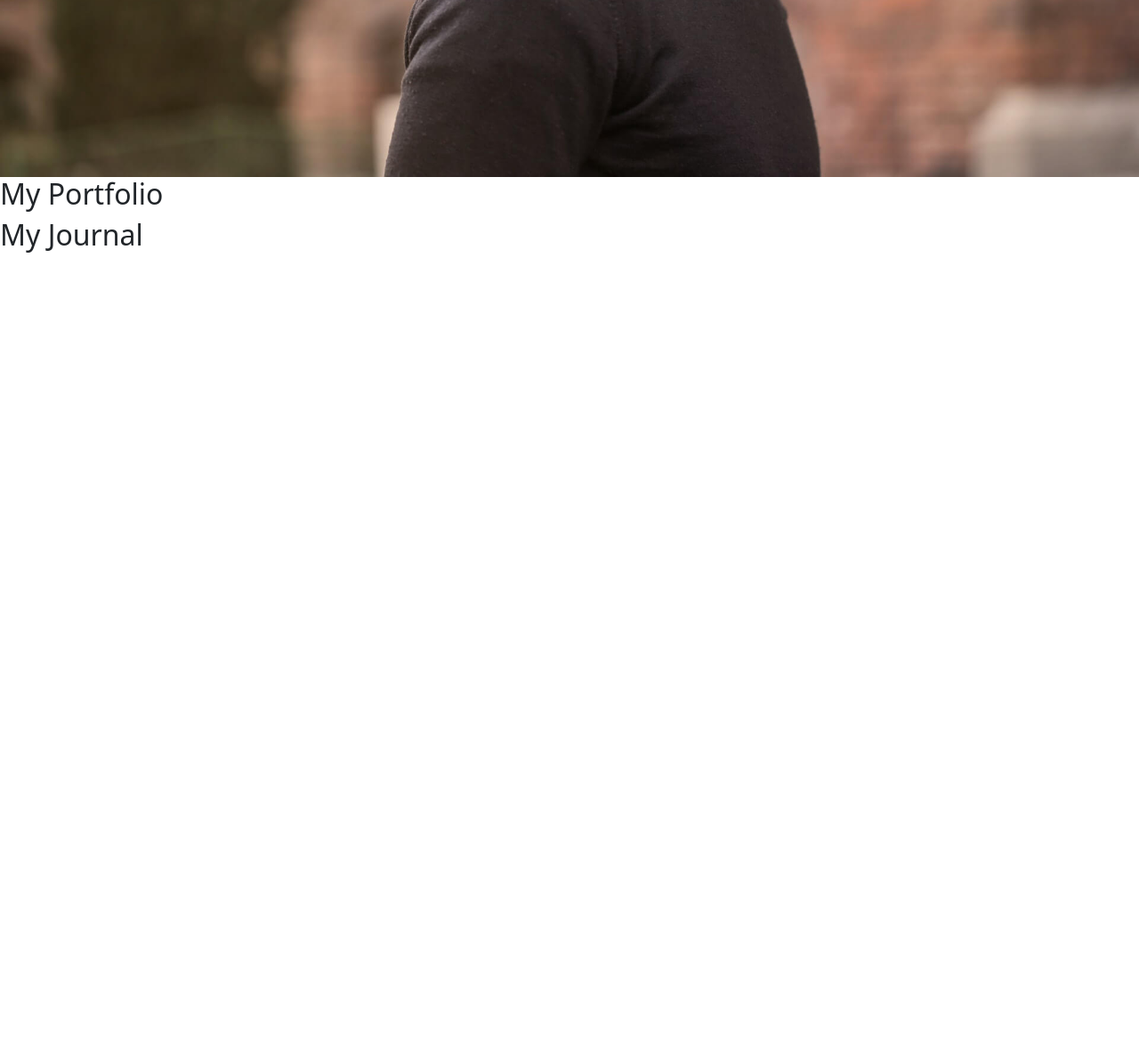
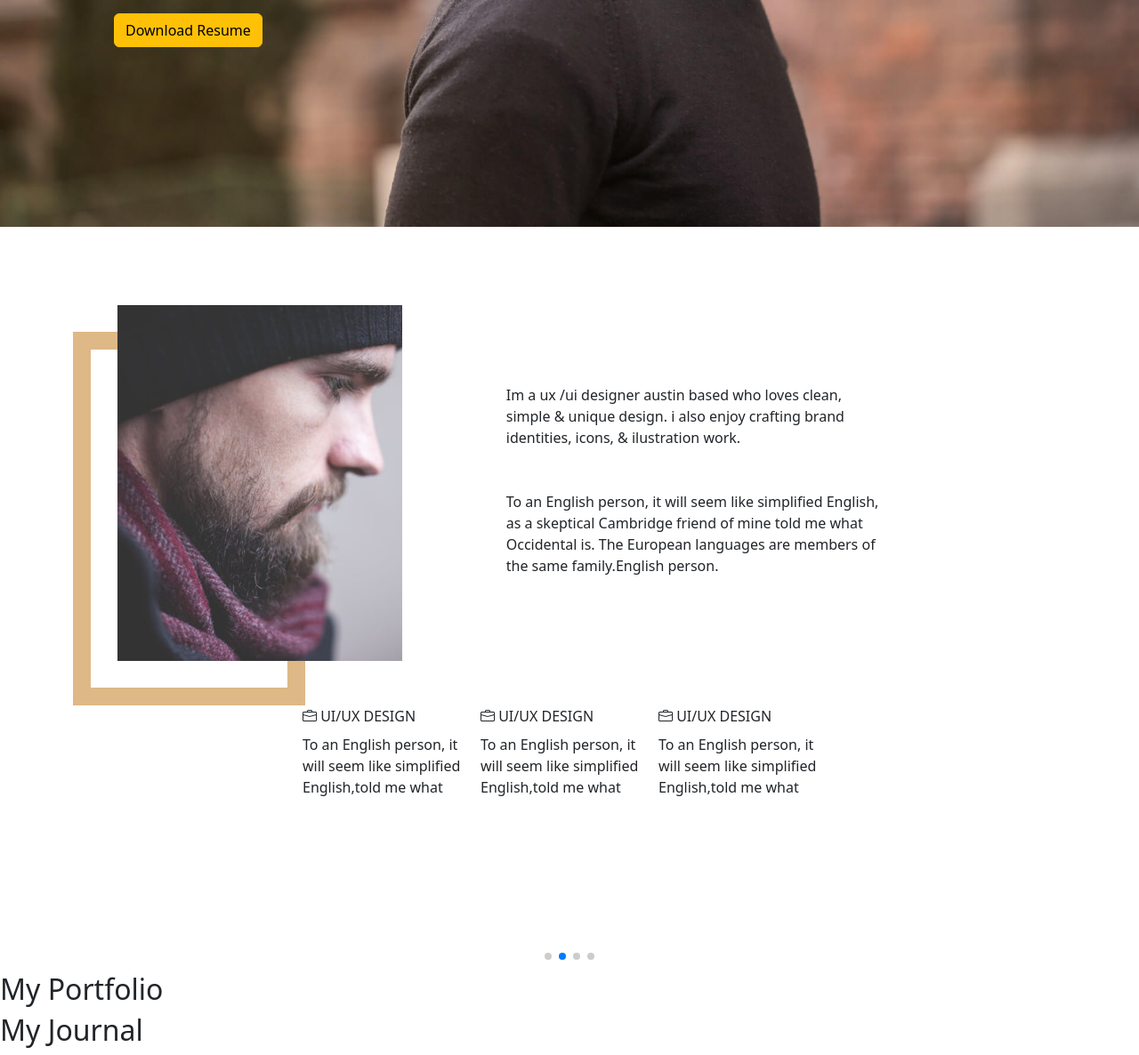
Before and after one commit to akashsoni398/TechLang-WD-Oct23, a plain HTML site: page Frontend Development/bs-portfolio/index.html in a window 1280 px wide. Shown: the part 601-1787 px from the top of the page at 89% size. Before the commit the page ends 893 px from the top, so only its background shows below. Drawn offline with nearby package versions, Linux system fonts and the light colour scheme.

Commit message:
commit-3

```diff
--- a/Frontend Development/bs-portfolio/index.html
+++ b/Frontend Development/bs-portfolio/index.html
@@ -7,6 +7,8 @@
     <link href="https://cdn.jsdelivr.net/npm/bootstrap@5.3.2/dist/css/bootstrap.min.css" rel="stylesheet" integrity="sha384-T3c6CoIi6uLrA9TneNEoa7RxnatzjcDSCmG1MXxSR1GAsXEV/Dwwykc2MPK8M2HN" crossorigin="anonymous">
     <link rel="stylesheet" href="https://cdn.jsdelivr.net/npm/bootstrap-icons@1.11.1/font/bootstrap-icons.css">
     <script src="https://cdn.jsdelivr.net/npm/bootstrap@5.3.2/dist/js/bootstrap.bundle.min.js" integrity="sha384-C6RzsynM9kWDrMNeT87bh95OGNyZPhcTNXj1NW7RuBCsyN/o0jlpcV8Qyq46cDfL" crossorigin="anonymous"></script>
+    <link rel="stylesheet" href="https://cdn.jsdelivr.net/npm/swiper@11/swiper-bundle.min.css" />
+    <script src="https://cdn.jsdelivr.net/npm/swiper@11/swiper-bundle.min.js"></script>
     <style>
         #hero {
             position: relative;
@@ -15,7 +17,7 @@
             background-position: center;
             height: 100vh;
         }
-        #hero h1,h3,p {
+        #hero>h1,#hero>h3,#hero>p {
             position: absolute;
             top: 35%;
             left: 10%;
@@ -61,9 +63,39 @@
             top: 70%;
             left: 10%;
         }
+
+        .div-img-bg {
+            margin-top: 70px;
+            border: 20px solid burlywood;
+
+        }
+        .about-image {
+            margin: -50px -30px 30px 30px;
+        }
+        .swiper {
+            width: 600px;
+            height: 300px;
+        }
     </style>
 </head>
 <body>
+    <nav class="navbar navbar-expand-lg bg-warning-subtle">
+        <div class="container-fluid justify-content-end">
+          <button class="navbar-toggler" type="button" data-bs-toggle="collapse" data-bs-target="#navbarNav" aria-controls="navbarNav" aria-expanded="false" aria-label="Toggle navigation">
+            <span class="navbar-toggler-icon"></span>
+          </button>
+          <div class="collapse navbar-collapse justify-content-end" id="navbarNav">
+            <ul class="navbar-nav">
+                <li class="nav-item"><a class="nav-link scrollto active" href="#hero">Home</a></li>
+                <li class="nav-item"><a class="nav-link scrollto" href="#about">About</a></li>
+                <li class="nav-item"><a class="nav-link scrollto" href="#portfolio">Portfolio</a></li>
+                <li class="nav-item"><a class="nav-link scrollto" href="#journal">Journal</a></li>
+                <li class="nav-item"><a class="nav-link scrollto" href="#contact">Contact</a></li>
+            </ul>
+          </div>
+        </div>
+    </nav>
+
     <section id="hero">
         <h1>JOHN DOE</h1>
         <h3>Hi, I'm a <span>Web Developer</span></h3>
@@ -77,11 +109,68 @@
         </div>
         <a id="resume-download" href="./resume.txt" download="John-Doe-Resume.txt"><button type="button" class="btn btn-warning">Download Resume</button></a>
     </section>
-    <nav></nav>
+
+
+
     <section id="showcase">
-        <div id="about-me"></div>
-        <div id="skills"></div>
+        <div id="about-me ">
+            <div class="container mt-5">
+                <div class="row justify-content-between">
+                    <div class="col-md-3">
+                        <div class="div-img-bg">
+                            <div class="position-static about-image">
+                                <img src="./assets/about-img.jpg" />
+                            </div>
+                        </div>
+                    </div>
+                    <div class="col-md-9 position-relative">
+                        <div class="position-absolute top-50 start-50 translate-middle">
+                            <p>Im a ux /ui designer austin based who loves clean, simple & unique design. i also enjoy crafting brand identities, icons, & ilustration work.</p>
+                            <p class="mt-5">To an English person, it will seem like simplified English, as a skeptical Cambridge friend of mine told me what Occidental is. The European languages are members of the same family.English person.</p>
+                        </div>
+                    </div>
+                </div>
+            </div>
+        </div>
+        <div id="skills">
+            <div class="container">
+                <div class="swiper">
+                    <div class="swiper-wrapper">
+                        <div class="swiper-slide" data-swiper-autoplay="2000">
+                            <div class="skill-block">
+                                <i class="bi bi-briefcase"></i>
+                                <span>UI/UX DESIGN</span>
+                                <p class="mt-2">To an English person, it will seem like simplified English,told me what</p>
+                            </div>
+                        </div>
+                        <div class="swiper-slide" data-swiper-autoplay="2000">
+                            <div class="skill-block">
+                                <i class="bi bi-briefcase"></i>
+                                <span>UI/UX DESIGN</span>
+                                <p class="mt-2">To an English person, it will seem like simplified English,told me what</p>
+                            </div>
+                        </div>
+                        <div class="swiper-slide" data-swiper-autoplay="2000">
+                            <div class="skill-block">
+                                <i class="bi bi-briefcase"></i>
+                                <span>UI/UX DESIGN</span>
+                                <p class="mt-2">To an English person, it will seem like simplified English,told me what</p>
+                            </div>
+                        </div>
+                        <div class="swiper-slide" data-swiper-autoplay="2000">
+                            <div class="skill-block">
+                                <i class="bi bi-briefcase"></i>
+                                <span>UI/UX DESIGN</span>
+                                <p class="mt-2">To an English person, it will seem like simplified English,told me what</p>
+                            </div>
+                        </div>
+                    </div>
+                    <div class="swiper-pagination"></div>
+                </div>
+            </div>
+        </div>
     </section>
+
     <section id="portfolio">
         <h2>My Portfolio</h2>
         <nav id="portfolio-nav"></nav>
@@ -102,5 +191,33 @@
     </section>
     <section id="contact-me"></section>
     <footer></footer>
+    <script>
+        const swiper = new Swiper('.swiper', {
+            // Optional parameters
+            direction: 'horizontal',
+            loop: true,
+            autoplay: {
+                delay: 2000,
+            },
+
+            slidesPerView: 3,
+
+            // If we need pagination
+            pagination: {
+                el: '.swiper-pagination',
+            },
+
+            // Navigation arrows
+            navigation: {
+                nextEl: '.swiper-button-next',
+                prevEl: '.swiper-button-prev',
+            },
+
+            // And if we need scrollbar
+            scrollbar: {
+                el: '.swiper-scrollbar',
+            },
+        });
+    </script>
 </body>
 </html>
```
Also changed, not shown: Frontend Development/bs-portfolio/assets/about-img.jpg (added).
